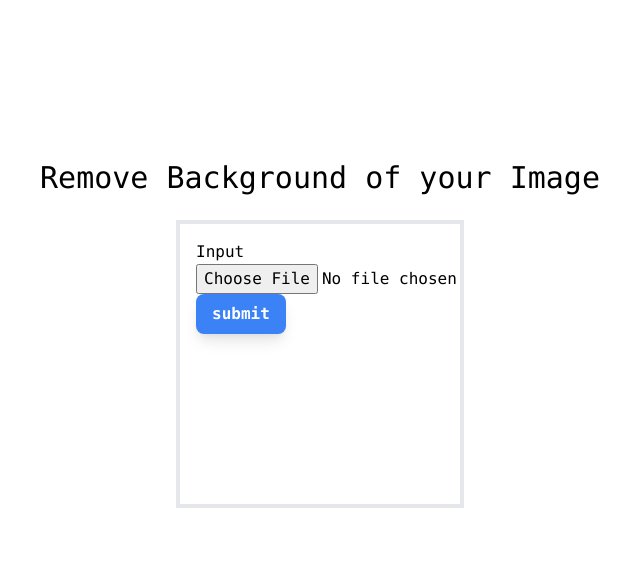
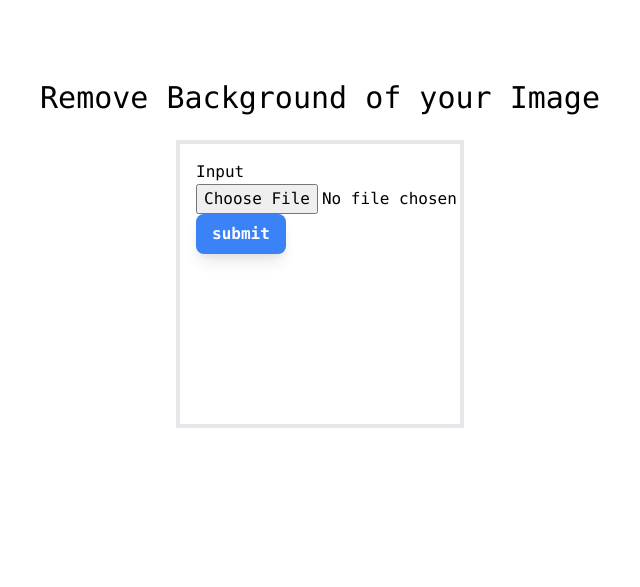
Before and after one commit to aryanluther/rem-bg-app-python, a Flask app: page / in a window 1280 px wide. Shown: the top 587 px of the page, without its empty margins (320-960 px from the left). Run offline with Flask 3, Linux system fonts and the light colour scheme.

Commit message:
Refactoring the file and the code

```diff
--- a/templates/index.html
+++ b/templates/index.html
@@ -12,7 +12,7 @@
   </head>
   <body>
     <div class="alert" id="alertBox"></div>
-    <div class="font-mono flex flex-col p-20 pt-40 items-center ">
+    <div class="font-mono flex flex-col p-20 pt-20 items-center ">
       <h1 class="text-3xl">Remove Background of your Image</h1>
       <div id="dropZone" class="bg-grey ">
         <br>
```
Also changed, not shown: basic.py (deleted, +0 -9 lines).
